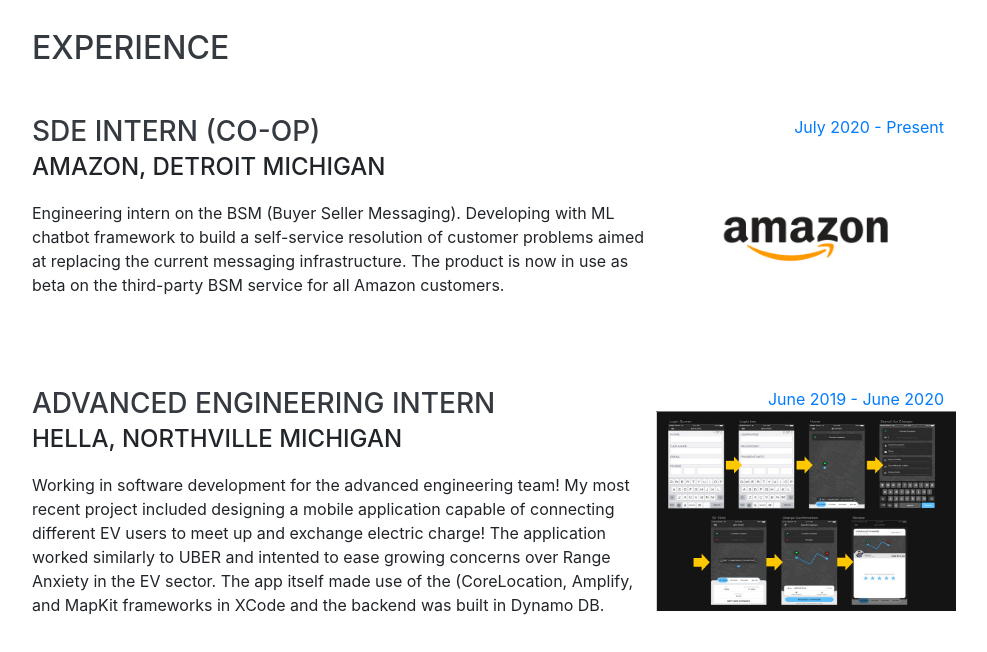
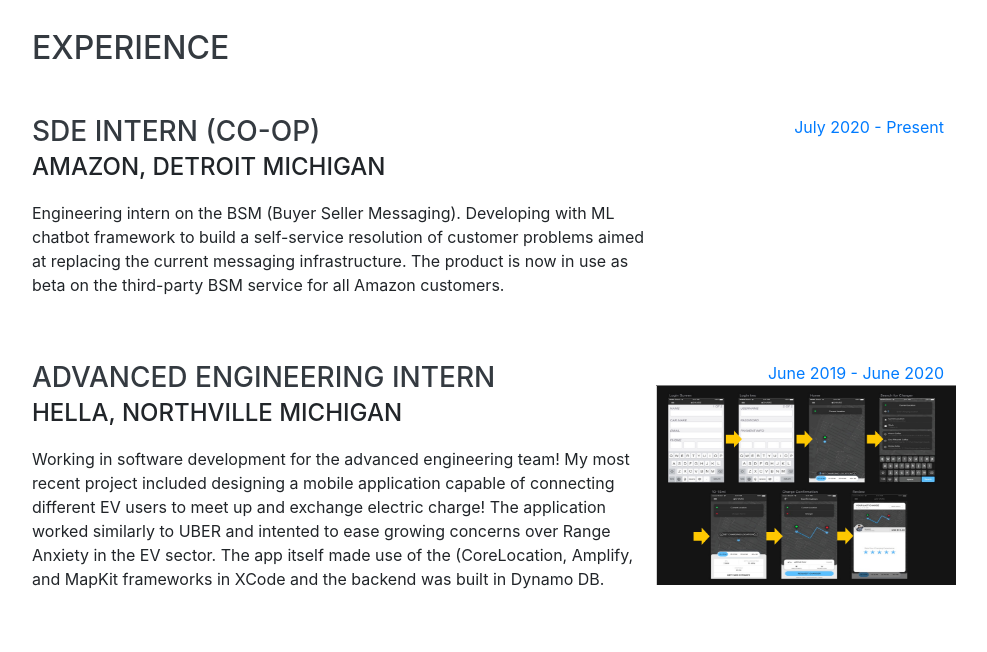
Before and after one commit to AveekD/Personal_Website, a website with bundled scripts: page index.html in a window 1280 px wide. Shown: the part 820-1472 px from the top of the page, without its empty margins (288-1275 px from the left). Built offline with nearby package versions, Linux system fonts and the light colour scheme; a web font is replaced by a local one.

Commit message:
Update index.html

```diff
--- a/index.html
+++ b/index.html
@@ -106,7 +106,7 @@
           </div>
           <div class="resume-date text-md-right">
             <span class="text-primary">July 2020 - Present</span>
-            <img src="img/amazon.png" alt="" width = "300" height = "200">
+<!--             <img src="img/amazon.png" alt="" width = "300" height = "200"> -->
           </div>
         </div>
 
```
